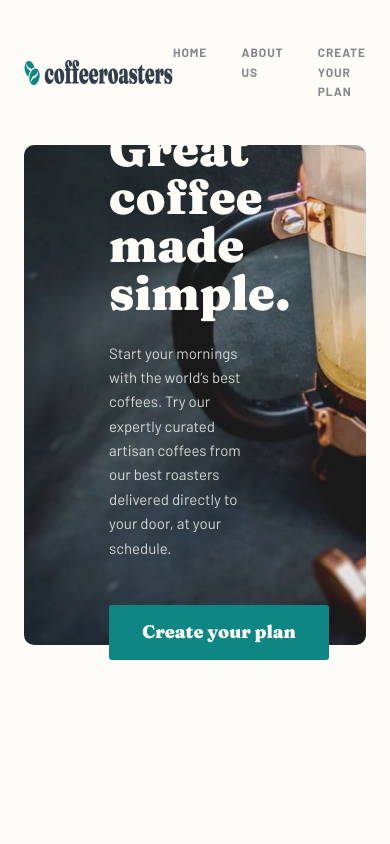
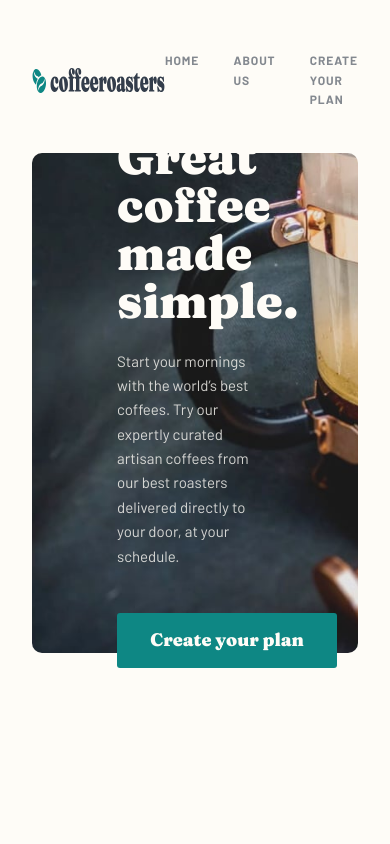
Before and after one commit to ohmymario/coffee-roasters, a Next.js app: page / in a window 390 px wide. Shown: the top 844 px of the page. Built offline with nearby package versions, Linux system fonts and the light colour scheme.

Commit message:
Add padding to entire  page in tablet view

```diff
--- a/components/page/Page.js
+++ b/components/page/Page.js
@@ -6,7 +6,9 @@ import Footer from '../footer/Footer';
 const InnerStyles = styled.div`
   max-width: var(--maxWidth);
   margin: 0 auto;
-  /* TODO: CHANGE PADDING FOR TABLET */
+  @media (max-width: 768px) {
+    padding: 2rem;
+  }
   padding: 1.5rem;
 `;
 
```
